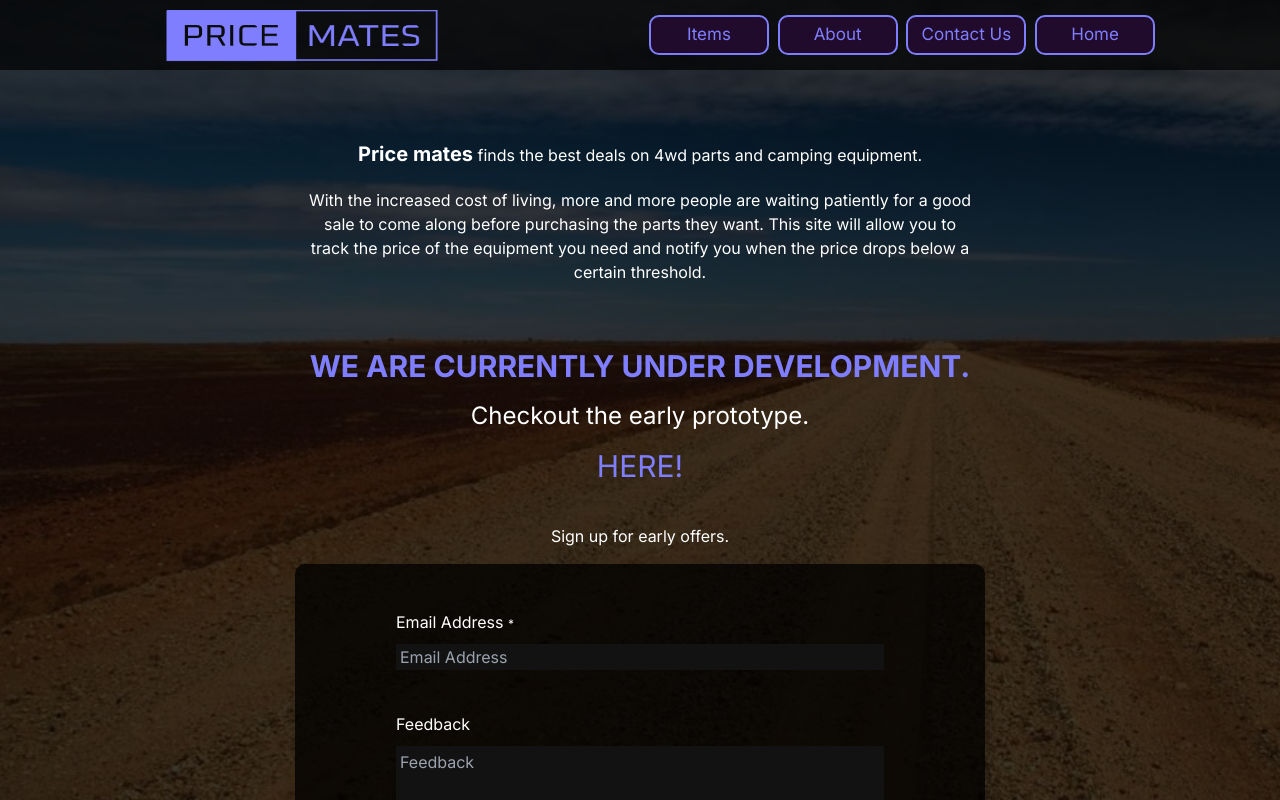
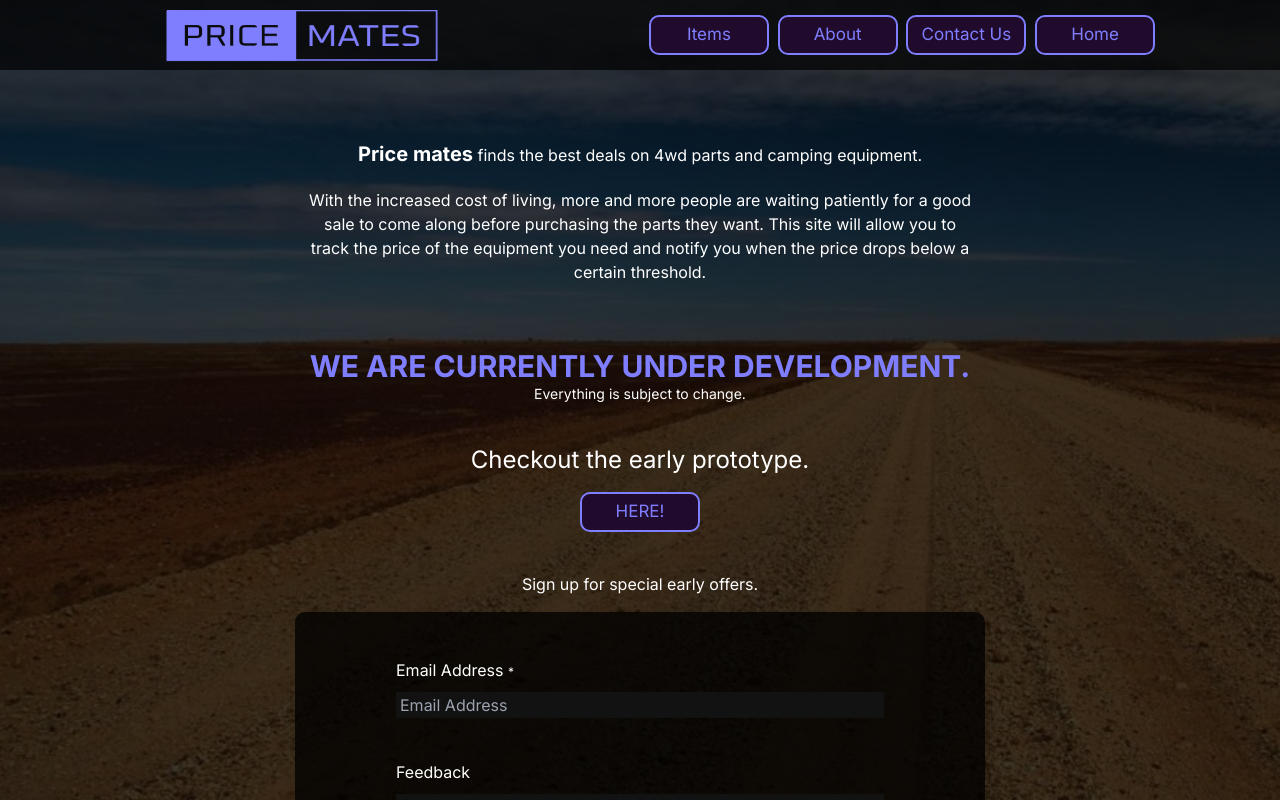
Before and after one commit to oldbettie/price-tracker-web, a Next.js app: page / in a window 1280 px wide. Shown: the top 800 px of the page. Built offline with nearby package versions, Linux system fonts and the light colour scheme; no server answers.

Commit message:
final cleanup for prototype

```diff
--- a/src/Components/Forms/SimpleEmailForm.tsx
+++ b/src/Components/Forms/SimpleEmailForm.tsx
@@ -86,7 +86,7 @@ export const SimpleEmailForm = () => {
                         value=""
                     />
                 </div>
-                <h3 className="m-auto w-max">{successState}</h3>
+                <h3 className="m-auto w-fill text-center">{successState}</h3>
                 <Button content={"Subscribe"} />
             </form>
         </div>
--- a/src/Components/Navigation/Navigation.module.css
+++ b/src/Components/Navigation/Navigation.module.css
@@ -34,7 +34,7 @@
         align-content: space-between;
     }
     .contentContainer {
-        width: 1600px;
+        width: 1300px;
     }
 
     .imageContainer {
--- a/src/Components/Navigation/Navigation.tsx
+++ b/src/Components/Navigation/Navigation.tsx
@@ -20,7 +20,7 @@ export const Navigation: React.FC = () => {
             <div className={styles.contentContainer}>
                 <div className={styles.imageContainer}>
                     <a href="/">
-                        <Image src="/priceMates.png" alt="Price Mates logo" fill={true} className={styles.logo} />
+                        <Image src="/priceMates.png" alt="Price Mates logo" fill={true} />
                     </a>
                 </div>
                 {isDesktop ? (
--- a/src/app/page.tsx
+++ b/src/app/page.tsx
@@ -1,6 +1,7 @@
 import React from "react"
 import { PageContent } from "@/Components/page/PageContent"
 import { SimpleEmailForm } from "@/Components/Forms/SimpleEmailForm"
+import { Button } from "@/Components/Button/Button"
 
 export const metadata = {
     title: "Price Mates",
@@ -22,15 +23,19 @@ export default function Home() {
                 </p>
                 <br />
                 <br />
-                <h1 className="text-center text-3xl font-bold text-primary uppercase">
-                    We are currently under development.
-                </h1>
+                <div>
+                    <h1 className="text-center text-3xl font-bold text-primary uppercase">
+                        We are currently under development.
+                    </h1>
+                    <p className="text-center text-sm">
+                        Everything is subject to change.
+                    </p>
+                </div>
+                <br/>
                 <h2 className="text-center text-2xl">Checkout the early prototype.</h2>
-                <h1 className="text-center text-3xl">
-                    <a href="/items">HERE!</a>
-                </h1>
+                <Button content="HERE!" path={"/items"} />
                 <br />
-                <p className="text-center">Sign up for early offers.</p>
+                <p className="text-center">Sign up for special early offers.</p>
                 <SimpleEmailForm />
             </div>
         </PageContent>
```
Also changed, not shown: src/app/home.module.css (deleted, +0 -7 lines).
